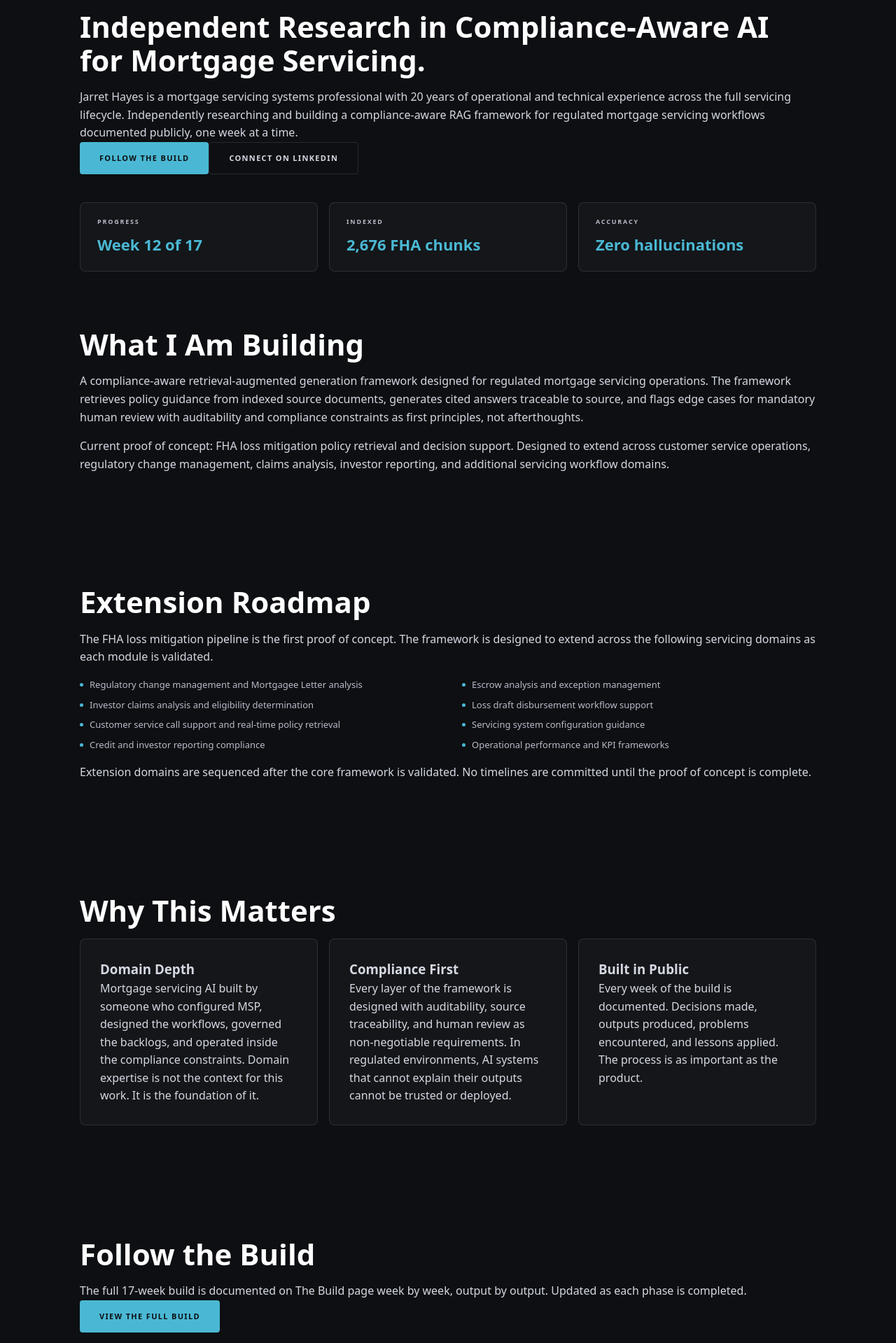
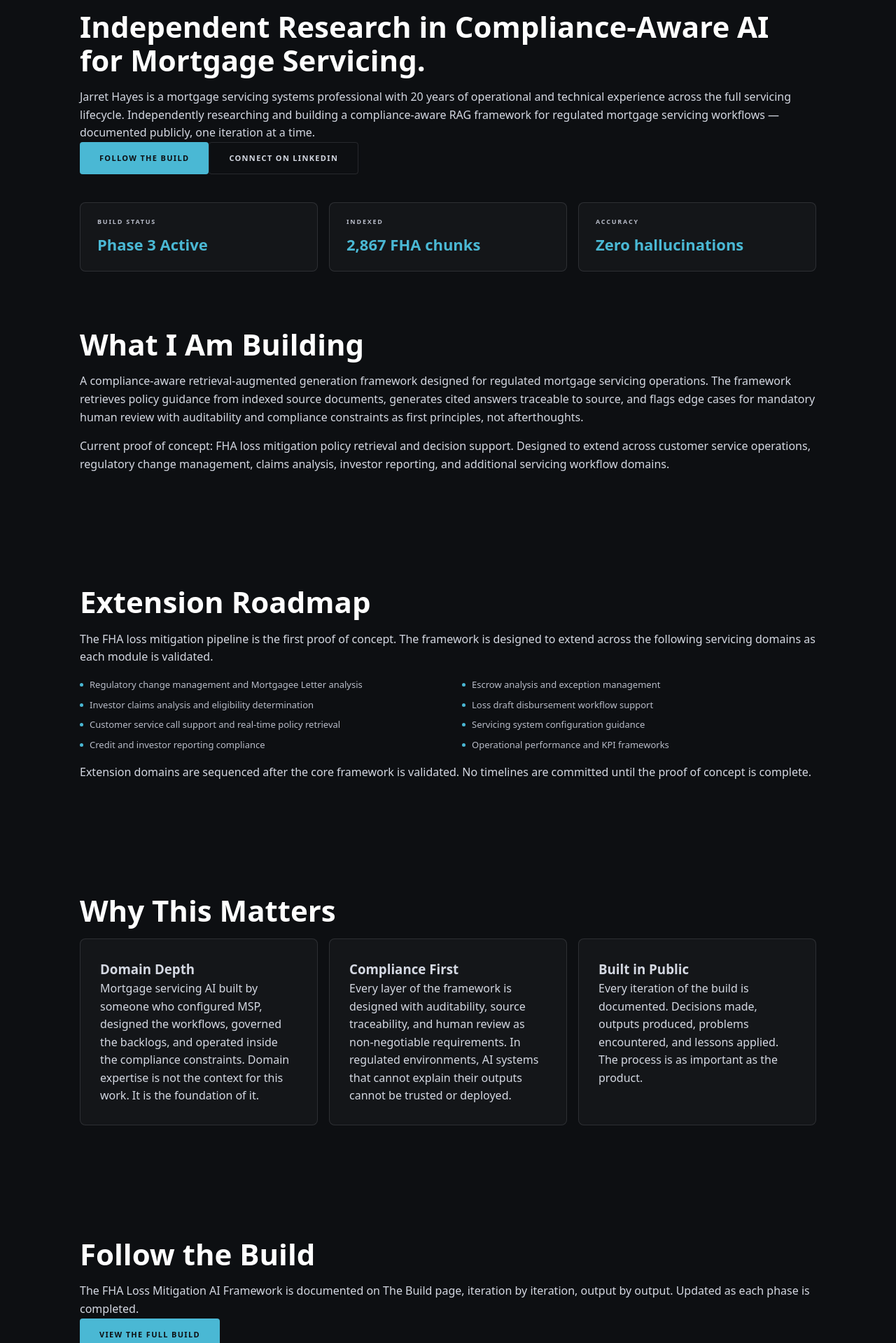
Before and after one commit to blendedpages-bq/pulse-pm, a React (Vite) app: page / in a window 1280 px wide. Shown: the part 161-2080 px from the top of the page at 70% size. Built offline with nearby package versions, Linux system fonts and the light colour scheme.

Commit message:
fix: iteration framing, chunk count, phase 3 active stat

```diff
--- a/src/pages/Home.jsx
+++ b/src/pages/Home.jsx
@@ -14,7 +14,7 @@ export default function Home() {
             years of operational and technical experience across the full
             servicing lifecycle. Independently researching and building a
             compliance-aware RAG framework for regulated mortgage servicing
-            workflows documented publicly, one week at a time.
+            workflows — documented publicly, one iteration at a time.
           </p>
           <div className="btn-row">
             <a href="/build" className="btn-primary">
@@ -30,12 +30,12 @@ export default function Home() {
           </div>
           <div className="stat-grid">
             <div className="stat-card">
-              <div className="stat-label">Progress</div>
-              <div className="stat-value">Week 12 of 17</div>
+              <div className="stat-label">Build Status</div>
+              <div className="stat-value">Phase 3 Active</div>
             </div>
             <div className="stat-card">
               <div className="stat-label">Indexed</div>
-              <div className="stat-value">2,676 FHA chunks</div>
+              <div className="stat-value">2,867 FHA chunks</div>
             </div>
             <div className="stat-card">
               <div className="stat-label">Accuracy</div>
@@ -113,9 +113,9 @@ export default function Home() {
             <div className="card">
               <h3 className="card-title">Built in Public</h3>
               <p className="card-body">
-                Every week of the build is documented. Decisions made, outputs
-                produced, problems encountered, and lessons applied. The process
-                is as important as the product.
+                Every iteration of the build is documented. Decisions made,
+                outputs produced, problems encountered, and lessons applied.
+                The process is as important as the product.
               </p>
             </div>
           </div>
@@ -125,8 +125,9 @@ export default function Home() {
         <div className="container">
           <h2 className="section-title">Follow the Build</h2>
           <p className="hero-sub">
-            The full 17-week build is documented on The Build page week by
-            week, output by output. Updated as each phase is completed.
+            The FHA Loss Mitigation AI Framework is documented on The Build
+            page, iteration by iteration, output by output. Updated as each
+            phase is completed.
           </p>
           <a href="/build" className="btn-primary">View the Full Build</a>
         </div>
```
